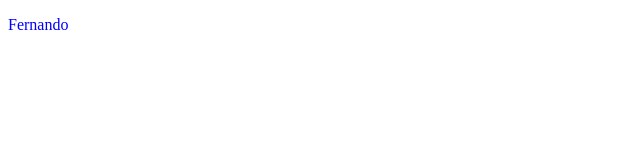
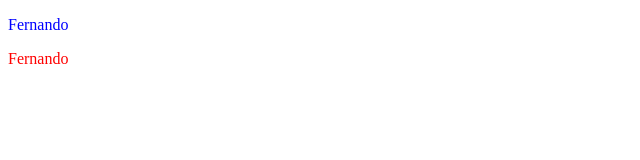
Before and after one commit to nandouluna/AngularExample, an Angular app: page / in a window 1280 px wide. Shown: the top 160 px of the page, without its empty margins (0-640 px from the left). Built offline with nearby package versions, Linux system fonts and the light colour scheme.

Commit message:
Se agrega texto rojo

```diff
--- a/src/app/app.component.html
+++ b/src/app/app.component.html
@@ -1 +1,2 @@
 <p style="color: blue;">Fernando</p>
+<p style="color: red;">Fernando</p>
```
